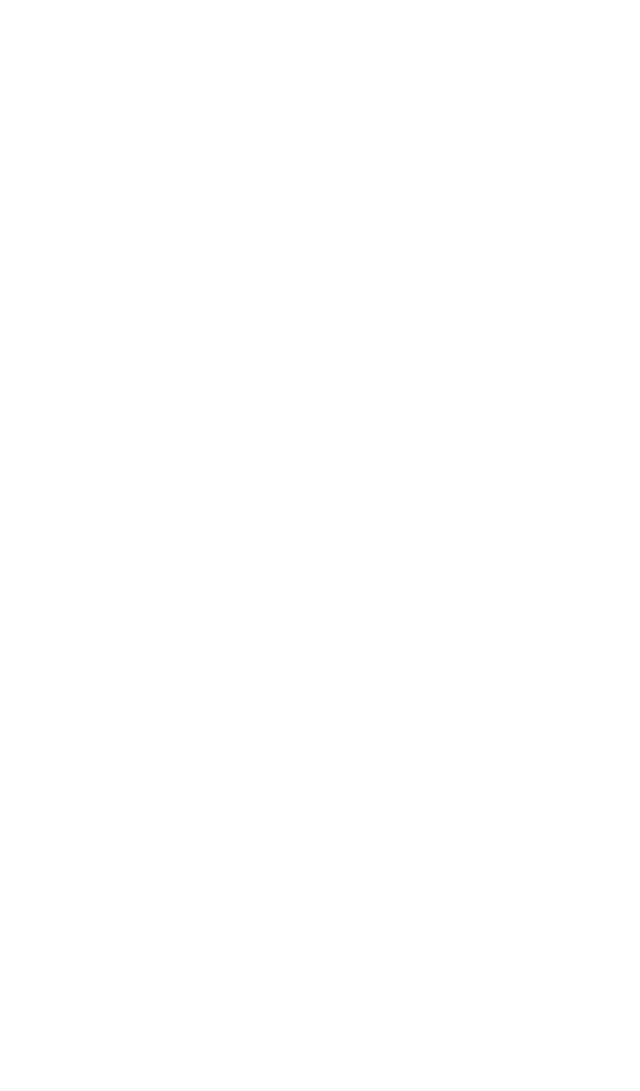
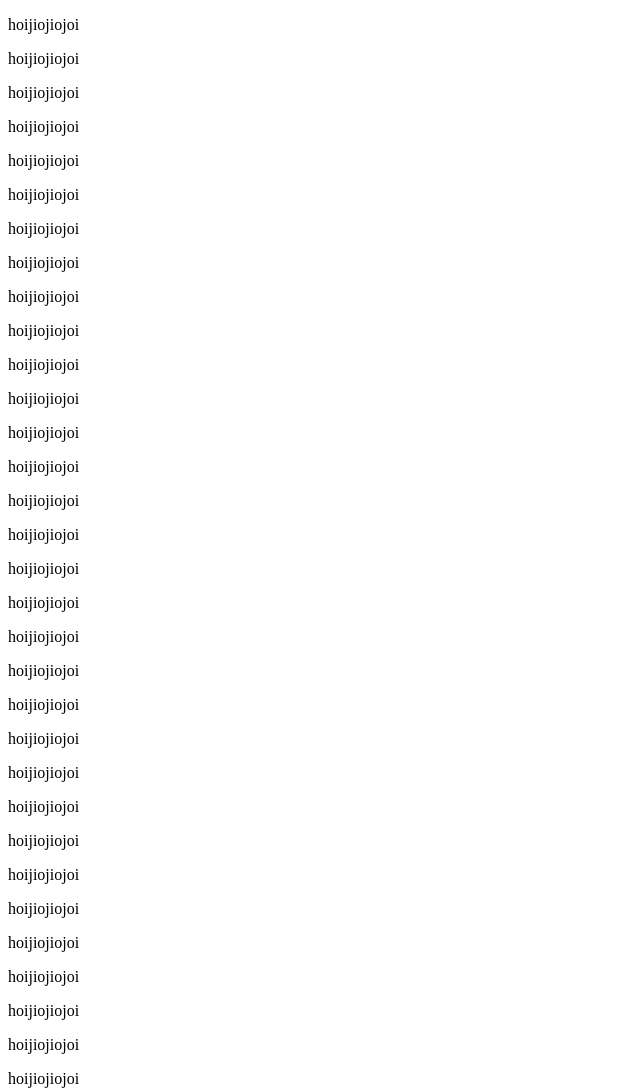
Before and after one commit to nishimwedeb11-web/To-do-list-App, a plain HTML site: page index.html in a window 1280 px wide. Shown: the top 1091 px of the page, without its empty margins (0-640 px from the left). Before the commit the page ends 800 px from the top, so only its background shows below. Drawn offline with Linux system fonts and the light colour scheme.

Commit message:
i have added more paragraphes

```diff
--- a/index.html
+++ b/index.html
@@ -6,6 +6,8 @@
     <title>Document</title>
 </head>
 <body>
+    <p>hoijiojiojoi</p> <p>hoijiojiojoi</p> <p>hoijiojiojoi</p> <p>hoijiojiojoi</p> <p>hoijiojiojoi</p> <p>hoijiojiojoi</p> <p>hoijiojiojoi</p> <p>hoijiojiojoi</p> <p>hoijiojiojoi</p> <p>hoijiojiojoi</p> <p>hoijiojiojoi</p> <p>hoijiojiojoi</p> <p>hoijiojiojoi</p> <p>hoijiojiojoi</p> <p>hoijiojiojoi</p> <p>hoijiojiojoi</p> <p>hoijiojiojoi</p> <p>hoijiojiojoi</p> <p>hoijiojiojoi</p> <p>hoijiojiojoi</p> <p>hoijiojiojoi</p> <p>hoijiojiojoi</p> <p>hoijiojiojoi</p> <p>hoijiojiojoi</p> <p>hoijiojiojoi</p> <p>hoijiojiojoi</p> <p>hoijiojiojoi</p> <p>hoijiojiojoi</p> <p>hoijiojiojoi</p> <p>hoijiojiojoi</p> <p>hoijiojiojoi</p> <p>hoijiojiojoi</p> <p>hoijiojiojoi</p> <p>hoijiojiojoi</p> <p>hoijiojiojoi</p> <p>hoijiojiojoi</p> <p>hoijiojiojoi</p> <p>hoijiojiojoi</p> <p>hoijiojiojoi</p> <p>hoijiojiojoi</p> <p>hoijiojiojoi</p> <p>hoijiojiojoi</p> <p>hoijiojiojoi</p> <p>hoijiojiojoi</p> <p>hoijiojiojoi</p> <p>hoijiojiojoi</p> <p>hoijiojiojoi</p> <p>hoijiojiojoi</p> <p>hoijiojiojoi</p><var>
 
+    </var>
 </body>
 </html>
```
